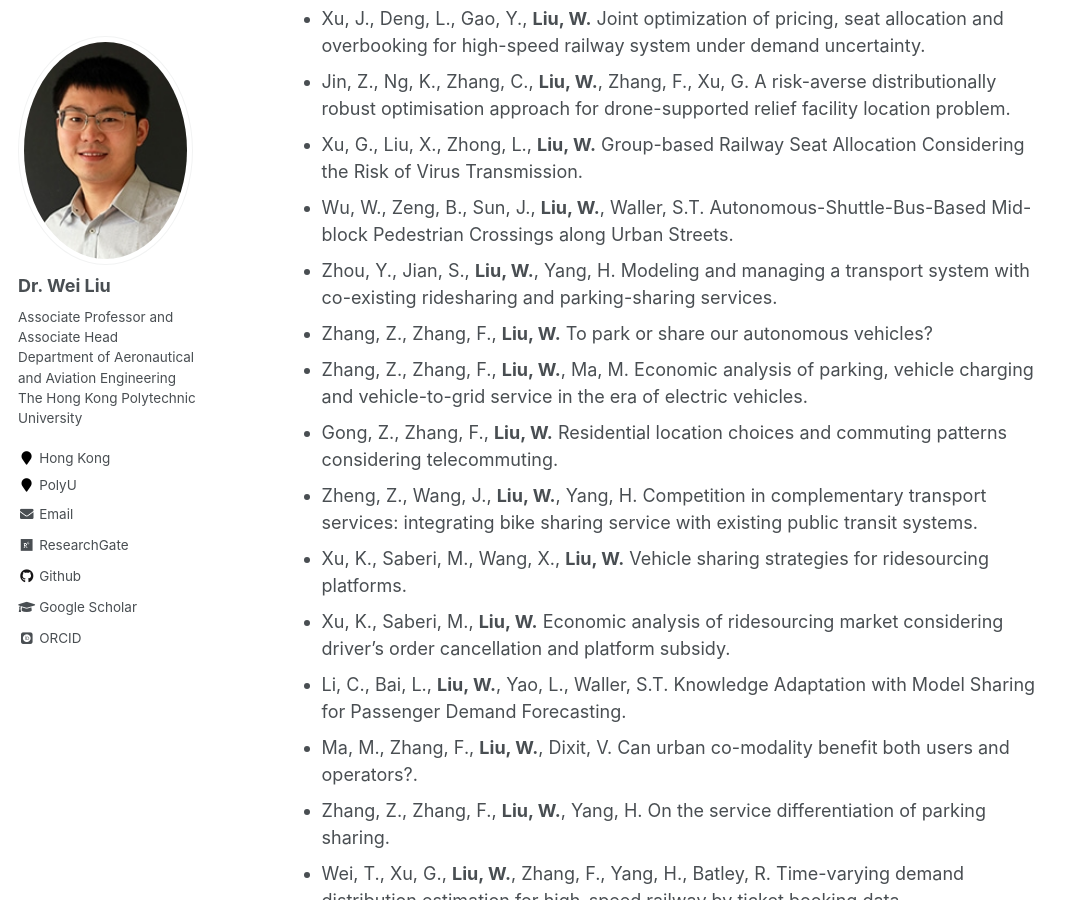
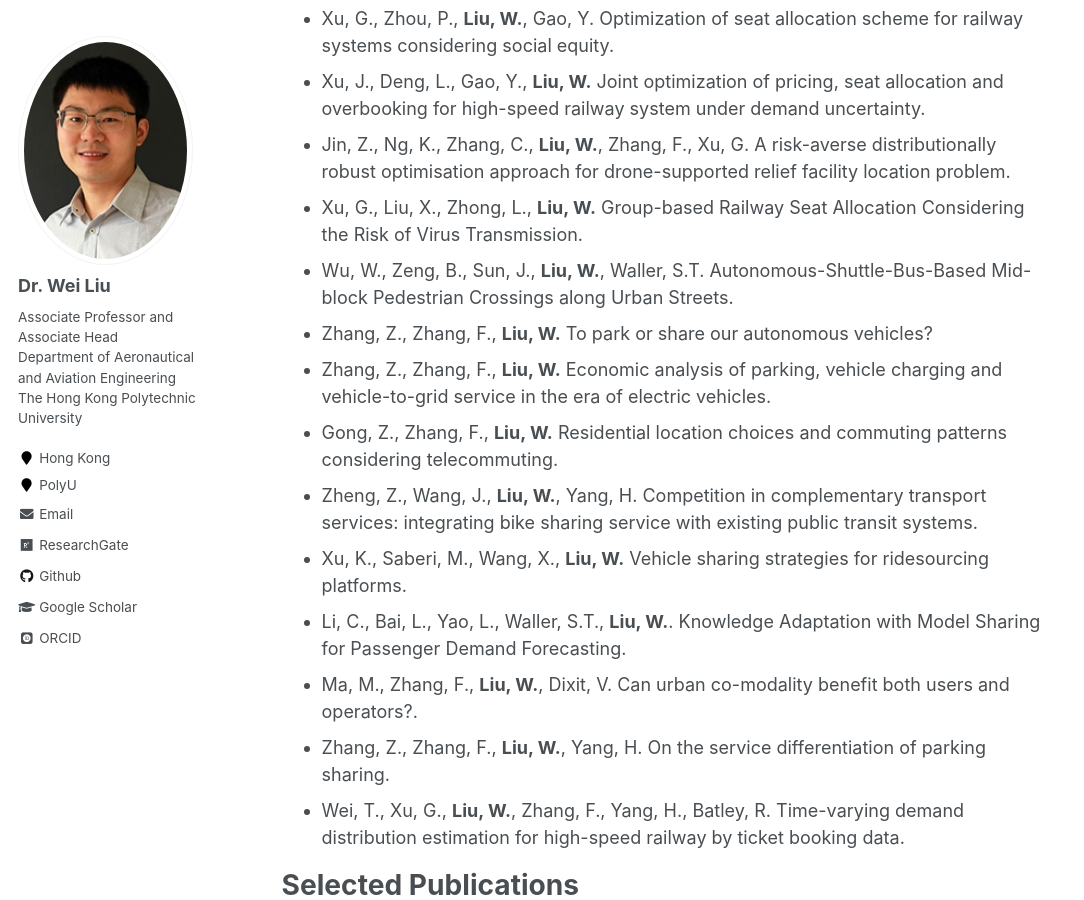
Before and after one commit to weiliu2016/weiliu2016.github.io, a Jekyll site: the page built from _pages/about.md, in a window 1280 px wide and 900 px high, scrolled down 3568 px. Shown: the whole window, without its empty margins (0-1084 px from the left). Built offline with Jekyll 4.4.1, drawn with Linux system fonts in a browser that asks for light colours; some web fonts are replaced; some of the changed text lies outside the part shown.

Commit message:
Update about.md

```diff
--- a/_pages/about.md
+++ b/_pages/about.md
@@ -84,14 +85,12 @@ Selected Working Papers
 - Jin, Z., Ng, K., Zhang, C., **Liu, W.**, Zhang, F., Xu, G. A risk-averse distributionally robust optimisation approach for drone-supported relief facility location problem.
 - Xu, G., Liu, X., Zhong, L., **Liu, W.** Group-based Railway Seat Allocation Considering the Risk of Virus Transmission.
 - Wu, W., Zeng, B., Sun, J., **Liu, W.**, Waller, S.T. Autonomous-Shuttle-Bus-Based Mid-block Pedestrian Crossings along Urban Streets.
-- Zhou, Y., Jian, S., **Liu, W.**, Yang, H. Modeling and managing a transport system with co-existing ridesharing and parking-sharing services.
 - Zhang, Z., Zhang, F., **Liu, W.** To park or share our autonomous vehicles?
-- Zhang, Z., Zhang, F., **Liu, W.**, Ma, M. Economic analysis of parking, vehicle charging and vehicle-to-grid service in the era of electric vehicles.
+- Zhang, Z., Zhang, F., **Liu, W.** Economic analysis of parking, vehicle charging and vehicle-to-grid service in the era of electric vehicles.
 - Gong, Z., Zhang, F., **Liu, W.** Residential location choices and commuting patterns considering telecommuting.
 - Zheng, Z., Wang, J., **Liu, W.**, Yang, H. Competition in complementary transport services: integrating bike sharing service with existing public transit systems.
 - Xu, K., Saberi, M., Wang, X., **Liu, W.** Vehicle sharing strategies for ridesourcing platforms.
-- Xu, K., Saberi, M., **Liu, W.** Economic analysis of ridesourcing market considering driver's order cancellation and platform subsidy.
-- Li, C., Bai, L., **Liu, W.**, Yao, L., Waller, S.T. Knowledge Adaptation with Model Sharing for Passenger Demand Forecasting.
+- Li, C., Bai, L., Yao, L., Waller, S.T., **Liu, W.**. Knowledge Adaptation with Model Sharing for Passenger Demand Forecasting.
 - Ma, M., Zhang, F., **Liu, W.**, Dixit, V. Can urban co-modality benefit both users and operators?.
 - Zhang, Z., Zhang, F., **Liu, W.**, Yang, H. On the service differentiation of parking sharing.
 - Wei, T., Xu, G., **Liu, W.**, Zhang, F., Yang, H., Batley, R. Time-varying demand distribution estimation for high-speed railway by ticket booking data.
```
Also changed, not shown: other parts of _pages/about.md (+2 -1 lines).
